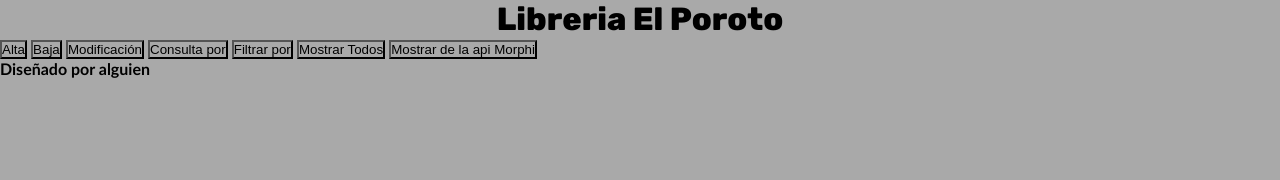
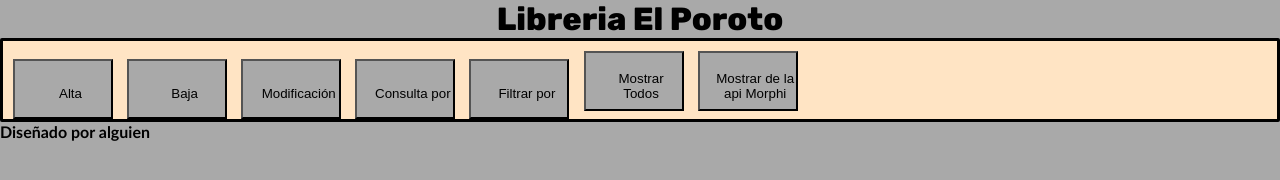
Before and after one commit to gustavogomez2005/jsoncrud01, a plain HTML site: page index.html in a window 1280 px wide. Drawn offline with Linux system fonts and the light colour scheme; a web font is replaced by a local one.

Commit message:
dando estilo a los botones

```diff
--- a/css/estilo.css
+++ b/css/estilo.css
@@ -15,3 +15,22 @@ h1{
     font-weight: 800;
     font-style: normal;
 }
+
+#botones{
+    border: 2;
+    border-color: black;
+    border-style: solid;
+    border-radius: 2px;
+    background-color: bisque;
+}
+
+button{
+    width: 100px;
+    height: 60px;
+    text-align: center;
+    margin-left: 10px;
+    margin-top: 10px;
+    padding-top: 10px;
+    padding-left: 15px;
+
+}
```
